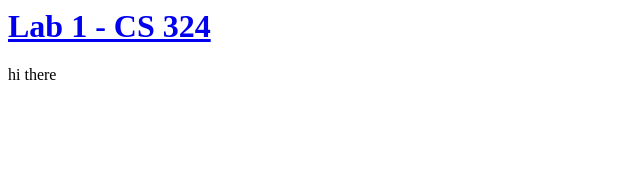
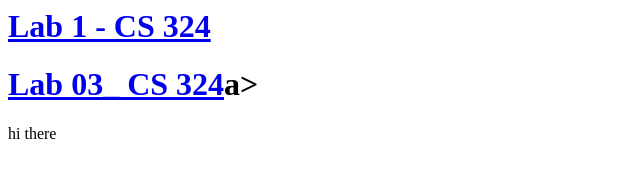
Before and after one commit to abdulrehmanhassan428/abdulrehmanhassan428.github.io, a plain HTML site: page index.html in a window 1280 px wide. Shown: the whole page, without its empty margins (0-640 px from the left). Drawn offline with Linux system fonts and the light colour scheme.

Commit message:
Update index.html

```diff
--- a/index.html
+++ b/index.html
@@ -2,6 +2,7 @@
     <body>
 
         <h1><a href="lab02.html">Lab 1 - CS 324</a></h1>
+        <h1><a href="lab03.hmtl">Lab 03_ CS 324</a>a></h1>
         <p>hi there</p>
     </body>
 </html>
```
